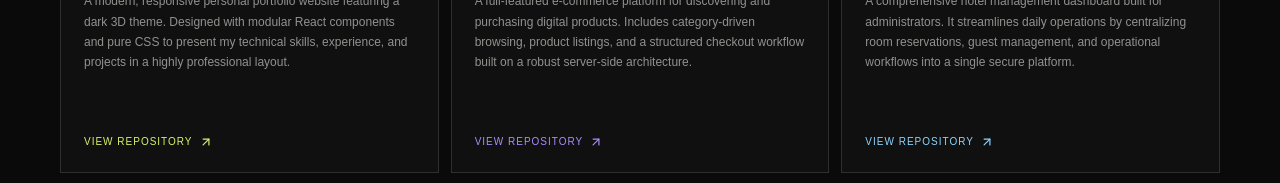
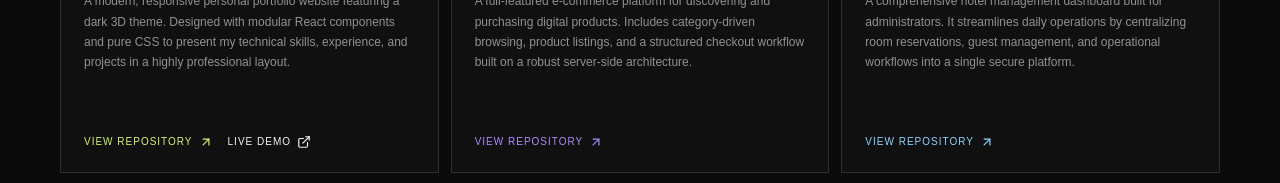
Before and after one commit to Linlinhtet980/React_Portfilio, a React (Vite) app: page / in a window 1280 px wide. Shown: the part 1780-1963 px from the top of the page. Built offline with nearby package versions, Linux system fonts and the light colour scheme.

Commit message:
Add Live Demo link to React Portfolio project

```diff
--- a/src/components/Pages/Projects/Projects.jsx
+++ b/src/components/Pages/Projects/Projects.jsx
@@ -1,4 +1,5 @@
-import { ArrowUpRight, GitBranch } from 'lucide-react'
+import React from 'react'
+import { ArrowUpRight, GitBranch, ExternalLink } from 'lucide-react'
 import styles from './Projects.module.css'
 
 const projects = [
@@ -8,6 +9,7 @@ const projects = [
     type: 'Frontend',
     icons: ['fa-brands fa-react', 'fa-brands fa-js'],
     repo: 'React_Portfilio',
+    live: 'https://linthureinhtet.netlify.app/',
     description: 'A modern, responsive personal portfolio website featuring a dark 3D theme. Designed with modular React components and pure CSS to present my technical skills, experience, and projects in a highly professional layout.',
     accent: 'lime'
   },
@@ -85,9 +87,16 @@ export default function Projects() {
                 <h3 style={{ marginTop: '0' }}>{project.title}</h3>
                 <p>{project.description}</p>
               </div>
-              <a className={styles.projectLink} href={"https://github.com/Linlinhtet980/" + project.repo} target="_blank" rel="noreferrer">
-                View repository <ArrowUpRight size={14} />
-              </a>
+              <div style={{ display: 'flex', gap: '15px', alignItems: 'center', flexWrap: 'wrap' }}>
+                <a className={styles.projectLink} href={"https://github.com/Linlinhtet980/" + project.repo} target="_blank" rel="noreferrer">
+                  View repository <ArrowUpRight size={14} />
+                </a>
+                {project.live && (
+                  <a className={styles.projectLink} href={project.live} target="_blank" rel="noreferrer" style={{ color: 'var(--foreground)' }}>
+                    Live Demo <ExternalLink size={14} />
+                  </a>
+                )}
+              </div>
             </article>
           )
         })}
```
